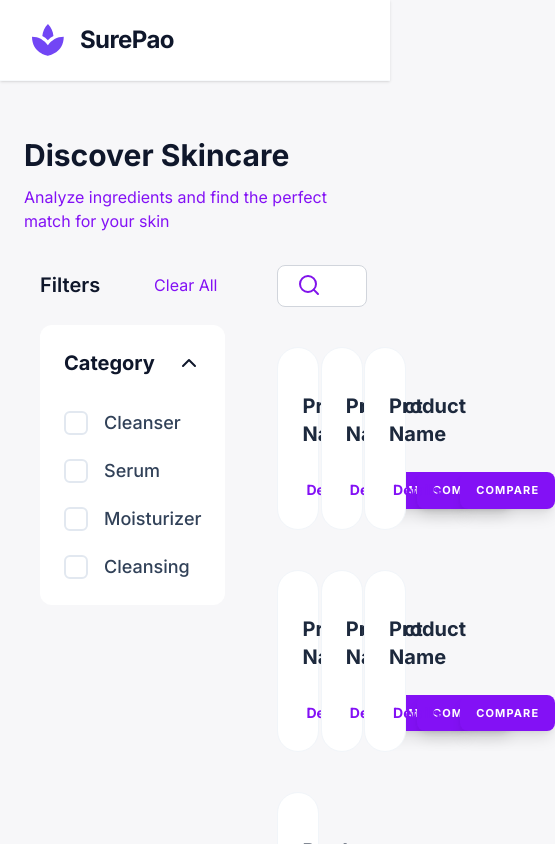
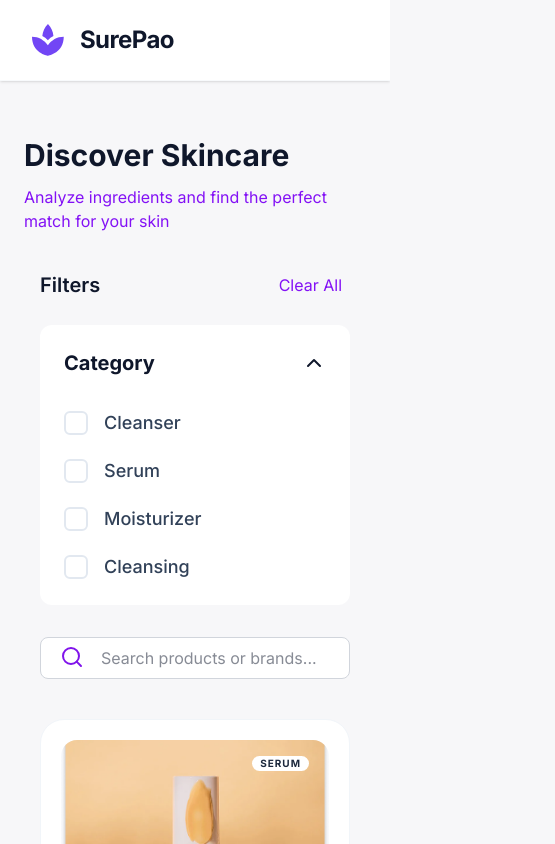
Before and after one commit to ktpq/SurePao, a Next.js app: page /discover in a window 390 px wide. Shown: the top 844 px of the page, 555 px wide, since content can reach past the window. Built offline with nearby package versions, Linux system fonts and the light colour scheme.

Commit message:
Update
Fix responsive discover page

```diff
--- a/app/components/CategoryFilter.tsx
+++ b/app/components/CategoryFilter.tsx
@@ -14,7 +14,7 @@ export default function CategoryFilter() {
   ];
 
   return (
-    <div className="w-full max-w-[300px] space-y-4 mt-5">
+    <div className="w-full space-y-4 mt-5">
       {/* Container หลัก */}
       <div className={`bg-white rounded-xl transition-all duration-300 ${isOpen ? 'p-6' : 'p-5'}`}>
 
--- a/app/discover/page.tsx
+++ b/app/discover/page.tsx
@@ -16,10 +16,10 @@ export default function page() {
         <p className='mt-3 text-primary'> Analyze ingredients and find the perfect match for your skin </p>
 
 
-        <section className='flex space-x-5 py-4'>
+        <section className='flex space-x-5 py-4 max-xl:flex-col'>
 
           {/* sidebar */}
-          <aside className='w-[300px] p-4'>
+          <aside className='w-[300px] p-4 max-xl:w-full'>
             <div className='flex justify-between items-center'>
                 <h3 className='text-xl font-semibold'> Filters </h3>
                 <button className="text-primary px-2 py-2 hover:bg-primary/5 rounded-lg transition-colors cursor-pointer">
@@ -37,7 +37,7 @@ export default function page() {
                   <Search color='#8013eb' className='absolute top-2 left-5'/>
               </div>
               {/* product container */}
-              <div className='grid grid-cols-3 gap-10 my-10'>
+              <div className='grid grid-cols-3 gap-10 my-10 max-lg:grid-cols-2 max-sm:grid-cols-1'>
                   {[1,2,3,4,5,6,7].map((item) => (
                     <ProductCard key={item}/>
                   ))}
```
